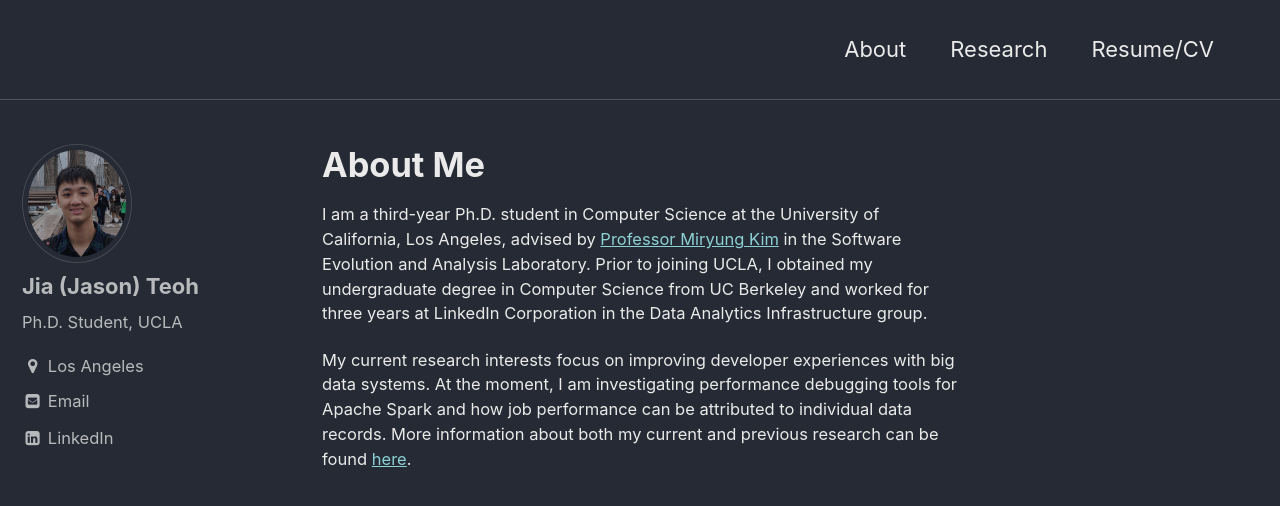
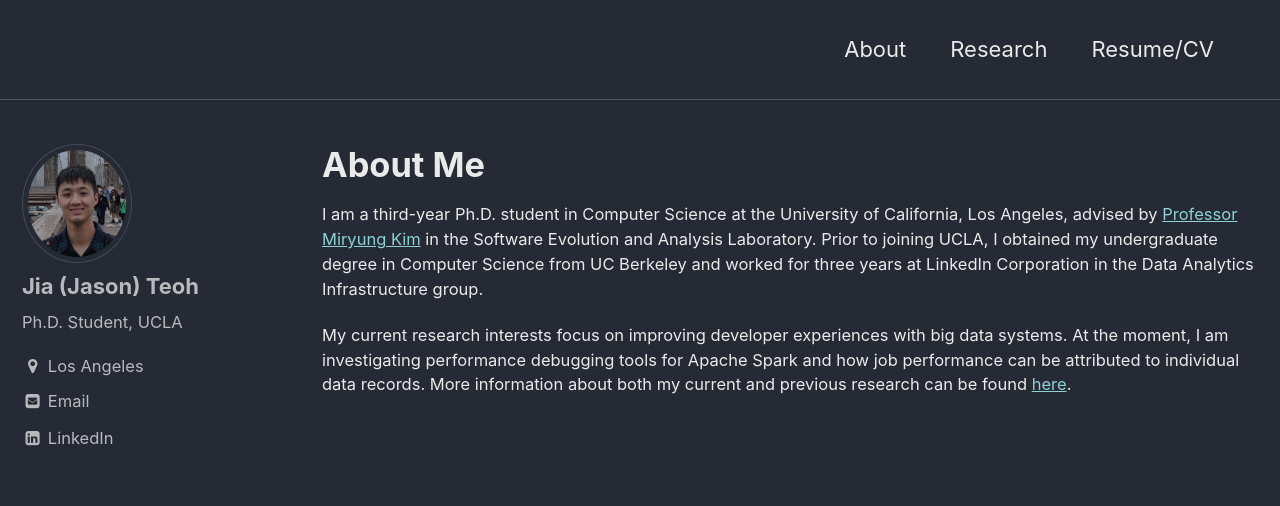
Before and after one commit to jiateoh/jiateoh.github.io, a Jekyll site: the page built from index.html, in a window 1280 px wide and 900 px high. Shown: the top 506 px of the window. Built offline with Jekyll 4.4.1, drawn with Linux system fonts in a browser that asks for light colours; the list of posts is cut into pages by our own code.

Commit message:
Hacky commit of wide layout (single) format for minimal mistakes based on git commit.
Internet access is limited at the moment, so this was the most straightforward approach. Link to actual commit provided in scss files.

```diff
--- a/_sass/minimal-mistakes/_page.scss
+++ b/_sass/minimal-mistakes/_page.scss
@@ -429,3 +429,30 @@
   font-size: $type-size-6;
   text-transform: uppercase;
 }
+
+/* jteoh: adding it custom bc my internet is out and I'm tethering off my phone/can't update gems easily. Taken from the actual git commit @ https://github.com/mmistakes/minimal-mistakes/commit/ba4a07d771dfc8d9d8614b45e4ed41bc36182265 */
+/*
+   Wide Pages
+   ========================================================================== */
+
+.wide {
+  .page {
+    @include breakpoint($large) {
+      padding-right: 0;
+    }
+
+    @include breakpoint($x-large) {
+      padding-right: 0;
+    }
+  }
+
+  .page__related {
+    @include breakpoint($large) {
+      padding-right: 0;
+    }
+
+    @include breakpoint($x-large) {
+      padding-right: 0;
+    }
+  }
+}
--- a/_sass/minimal-mistakes/_sidebar.scss
+++ b/_sass/minimal-mistakes/_sidebar.scss
@@ -261,3 +261,25 @@
     }
   }
 }
+/* jteoh: adding it custom bc my internet is out and I'm tethering off my phone/can't update gems easily. Taken from the actual git commit @ https://github.com/mmistakes/minimal-mistakes/commit/ba4a07d771dfc8d9d8614b45e4ed41bc36182265 */
+/*
+   Wide Pages
+   ========================================================================== */
+
+.wide .sidebar__right {
+  margin-bottom: 1em;
+  @include breakpoint($large) {
+    position: initial;
+    top: initial;
+    right: initial;
+    width: initial;
+    margin-right: initial;
+    padding-left: initial;
+    z-index: initial;
+  }
+
+  @include breakpoint($x-large) {
+    width: initial;
+    margin-right: initial;
+  }
+}
```
